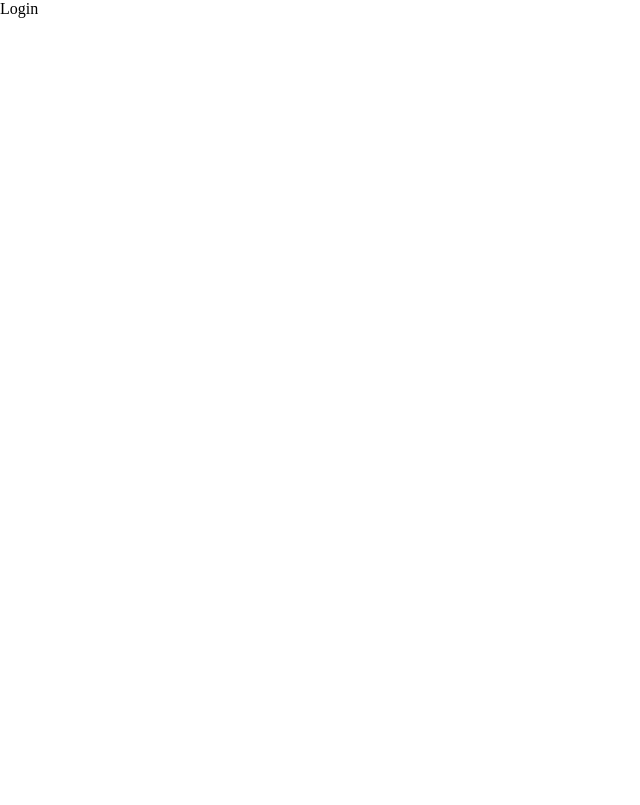
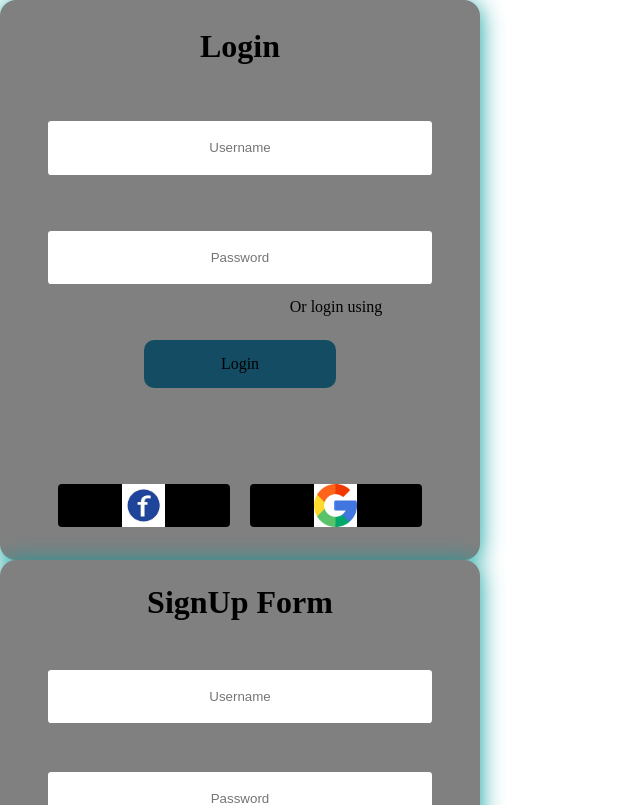
Before and after one commit to Balakumaran121/tracker-react, a React (Vite) app: page / in a window 1280 px wide. Shown: the top 805 px of the page, without its empty margins (0-640 px from the left). Built offline with nearby package versions, Linux system fonts and the light colour scheme.

Commit message:
Updated all files

```diff
--- a/src/App.jsx
+++ b/src/App.jsx
@@ -1,9 +1,11 @@
 import Login from "./pages/Login";
+import Signup from "./pages/Signup";
 
 const App = () => {
   return (
     <>
     <Login/>
+    <Signup/>
     </>
   );
 };
--- /dev/null
+++ b/src/components/login/AuthLogin.css
@@ -0,0 +1,68 @@
+
+.page{
+    height: 100vh;
+    width: 100%;
+    display: flex;
+    justify-content: center;
+    align-items: center;
+
+}
+.cover{
+    background-color: white;
+    width: 30em;
+    height: 35em;
+    position: relative;
+    border-radius: 1em;
+    box-shadow: 0 0.188em 1.550em rgb(10, 156, 156);
+    display: flex;
+    flex-direction: column;
+    align-items: center;
+    justify-content: space-around;
+}
+
+.alt-login{
+    width: 80%;
+    height: 3em;
+    display: flex;
+    justify-content: space-around;
+}
+
+.alt-login div{
+    width: 45%;
+    height: 90%;
+    border-radius: 0.25em;
+    background-color: black;
+    background-position: center;
+    background-size: contain;
+    background-repeat: no-repeat;
+    cursor: pointer;
+}
+
+.google{background-image: url('../../assets/images/google.png');}
+.facebook{ background-image: url('../../assets/images/fb.jpg');}
+input {
+    border: none;
+    background-color: rgb(299, 226, 226);
+    height: 4em;
+    width: 80%;
+    border-radius: 0.25em;
+    text-align: center;
+}
+input:focus{
+    outline-color: skyblue;
+}
+
+.login-btn{
+    width: 40%;
+    height: 3em;
+    background-color: rgb(19, 76, 99);
+    display: flex;
+    justify-content: center;
+    align-items: center;
+       border-radius: 10px;
+}
+
+.text{
+    position: relative;
+    bottom: -2em;
+}
--- /dev/null
+++ b/src/components/login/AuthLogin.jsx
@@ -0,0 +1,19 @@
+import "./AuthLogin.css";
+const AuthLogin = () => {
+  return (
+    <div className="cover ">
+      <h1>Login </h1>
+      <input type="text" placeholder="Username" />
+
+      <input type="password" placeholder="Password" />
+      <div className="login-btn">Login</div>
+      <p className="text">Or login using</p>
+
+      <div className="alt-login">
+        <div className="facebook"></div>
+        <div className="google"></div>
+      </div>
+    </div>
+  );
+};
+export default AuthLogin;
--- /dev/null
+++ b/src/components/signup/AuthSignup.css
@@ -0,0 +1,48 @@
+.page{
+    height: 100vh;
+    width: 100%;
+    display: flex;
+    justify-content: center;
+    align-items: center;
+}
+.cover{
+    background-color: gray;
+    height: 35em;
+    width: 30em;
+    position: relative;
+    border-radius: 1em;
+    box-shadow: 0 0.188em 1.550em rgb(10, 156, 156);
+    display: flex;
+    flex-direction: column;
+    justify-content: space-around;
+    align-items: center;
+}
+.signup-btn{
+
+    margin-top: 40px;
+    width: 40%;
+    height: 3em;
+    background-color: rgb(19, 76, 99);
+    display: flex;
+    justify-content: center;
+    align-items: center;
+    border-radius: 10px;
+}
+.text{
+    left: 6em;
+    margin-top: -35px;
+    position: relative;
+    bottom: 7em;
+
+}
+input{
+    border: none;
+    background-color: rgb(299, 267, 268);
+    height: 4em;
+    width: 80%;
+    border-radius: 0.25em;
+    text-align: center;
+}
+input:focus{
+    outline-color: black;
+}
--- /dev/null
+++ b/src/components/signup/AuthSignup.jsx
@@ -0,0 +1,16 @@
+import "./AuthSignup.css";
+
+const AuthSignup=()=>{
+    return(
+        <div className="cover">
+           <h1>SignUp Form</h1>
+           <input type="text" placeholder="Username"/>
+           <input type="password" placeholder="Password"/>
+           <input type="email" placeholder="Email"/>
+
+           <div className="signup-btn">SignUp</div>
+           <div className="text"><p>Already a member?<a href="#">Log in</a></p></div>
+        </div>
+    )
+}
+export default AuthSignup;
--- a/src/pages/Login.jsx
+++ b/src/pages/Login.jsx
@@ -1,6 +1,11 @@
+import AuthLogin from "../components/login/AuthLogin"
+
+
 const Login = () => {
   return (
-    <div>Login</div>
+    <>
+    <AuthLogin/>
+    </>
   )
 }
 
--- a/src/pages/Signup.jsx
+++ b/src/pages/Signup.jsx
@@ -1,6 +1,10 @@
+import AuthSignup from "../components/signup/AuthSignup"
+
 const Signup = () => {
   return (
-    <div>Signup</div>
+    <>
+    <AuthSignup/>
+    </>
   )
 }
 
```
Also changed, not shown: src/assets/images/fb.jpg (added), src/assets/images/google.png (added).
